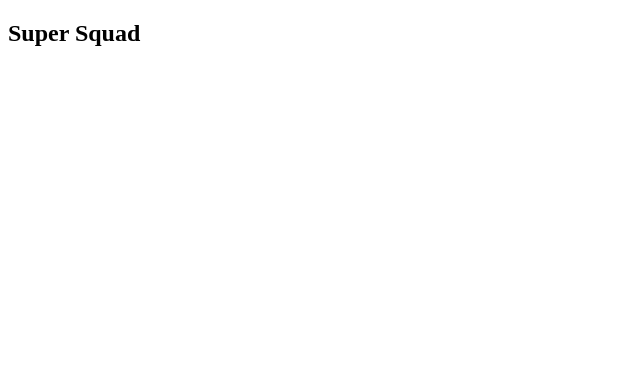
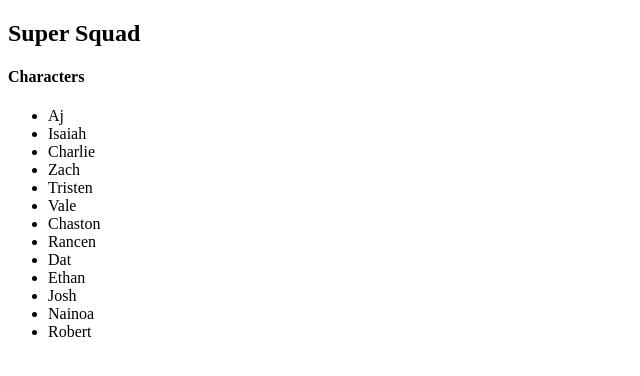
Before and after one commit to BuddhaTheChef/squad-team, a React (Create React App) app: page / in a window 1280 px wide. Shown: the top 376 px of the page, without its empty margins (0-640 px from the left). Built offline with nearby package versions, Linux system fonts and the light colour scheme.

Commit message:
adding list dynamically to app

```diff
--- a/src/components/App.js
+++ b/src/components/App.js
@@ -1,10 +1,12 @@
 import React, { Component } from 'react';
+import CharacterList from './CharacterList';
 
 class App extends Component {
   render () {
     return (
       <div>
         <h2>Super Squad</h2>
+        <CharacterList />
       </div>
     )
   }
--- /dev/null
+++ b/src/components/CharacterList.js
@@ -0,0 +1,31 @@
+import React, { Component } from 'react';
+import { connect } from 'react-redux';
+
+class CharacterList extends Component {
+  render() {
+    console.log('this.props', this.props);
+    return (
+      <div>
+        <h4>Characters</h4>
+        <ul>
+          {
+            this.props.characters.map(character => {
+              return (
+                <li key={character.id}>
+                  <div>{character.name}</div>
+                </li>
+              )
+            })
+          }
+        </ul>
+      </div>
+    )
+  }
+}
+function mapStateToProps(state) {
+  return {
+    characters: state.characters
+  };
+}
+
+export default connect(mapStateToProps, null)(CharacterList);
```
